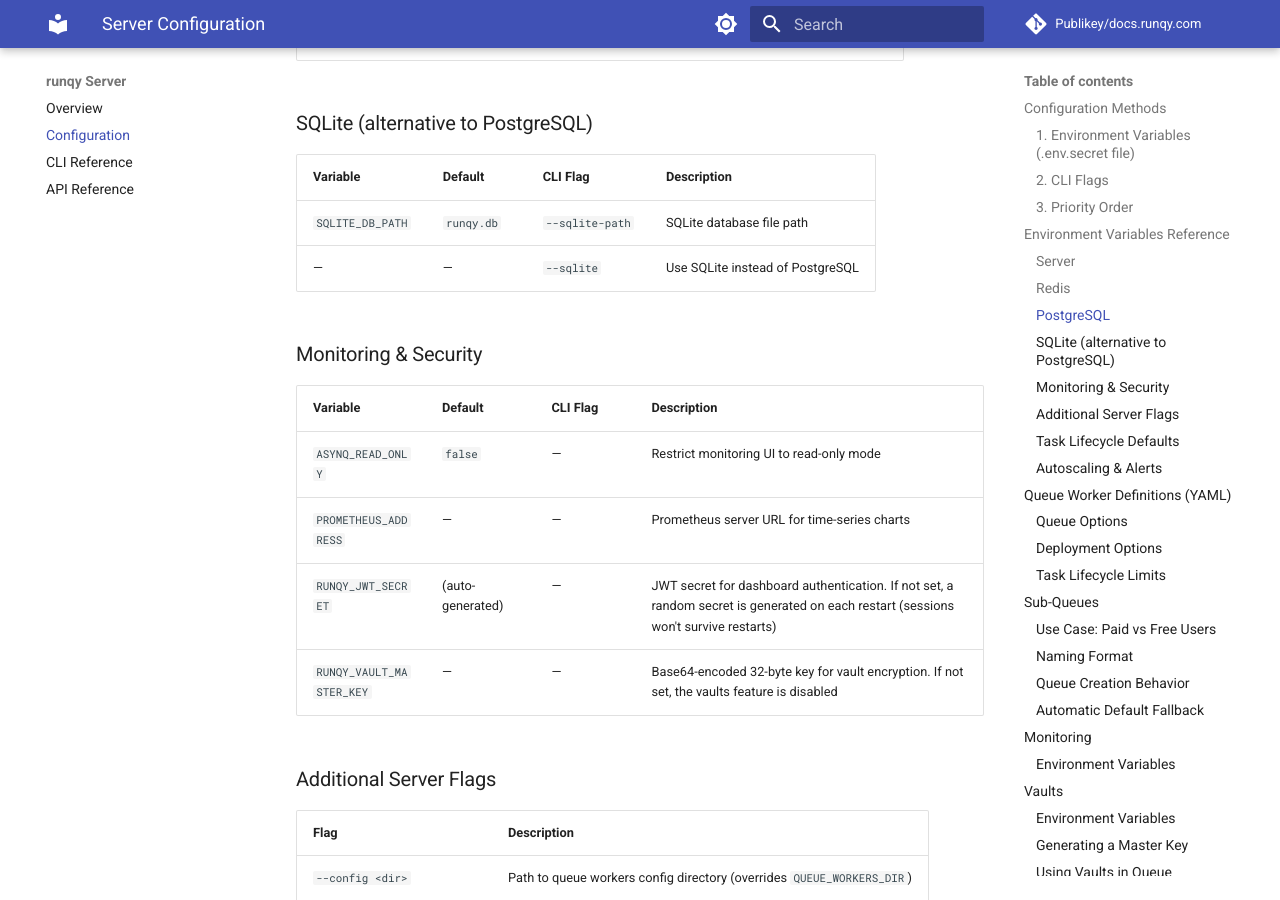
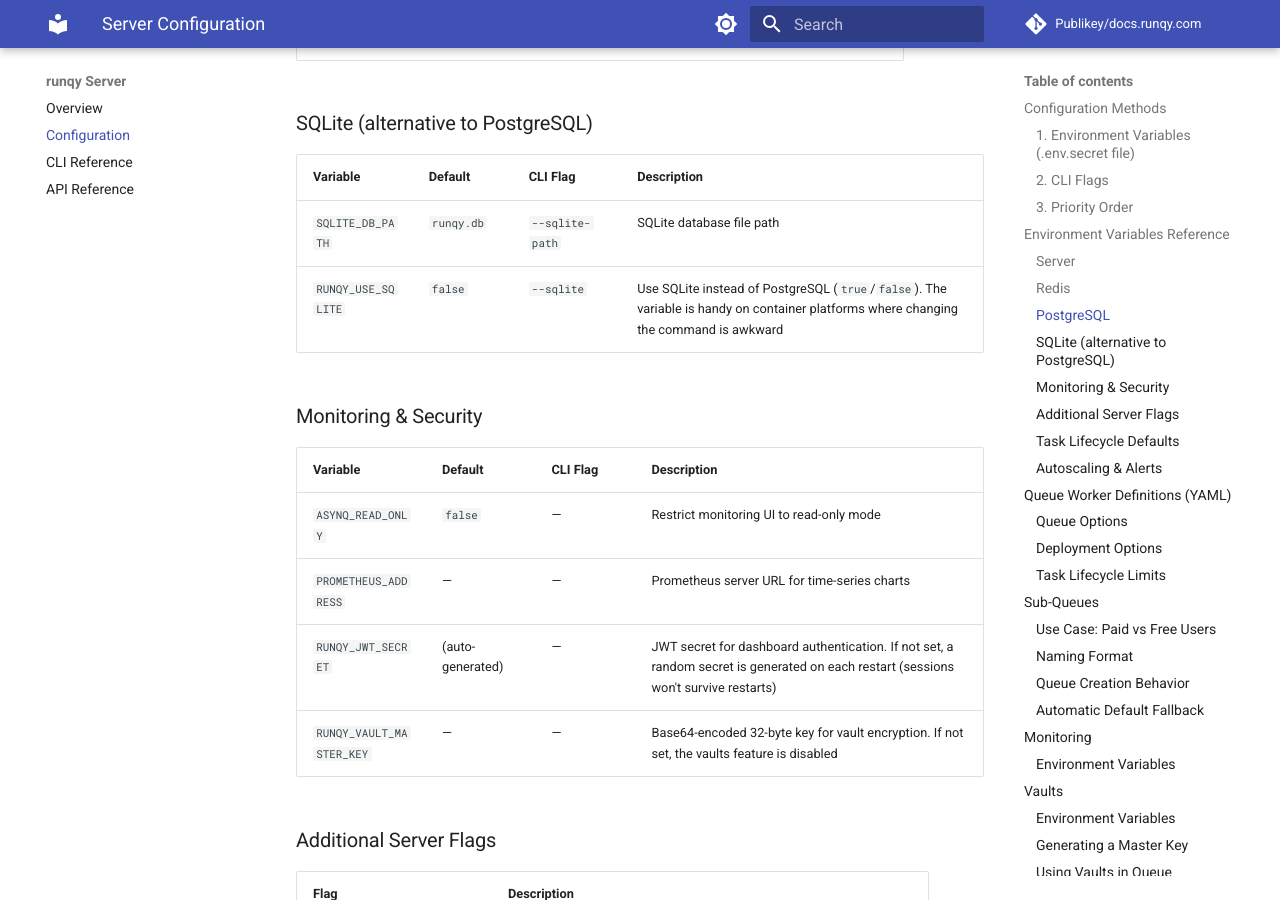
Before and after one commit to Publikey/docs.runqy.com, an MkDocs documentation site: the page built from docs/server/configuration.md, in a window 1280 px wide and 900 px high, scrolled down 2237 px. Built offline with MkDocs 1.6.1 and Material for MkDocs 9.7.7, drawn with Linux system fonts in a browser that asks for light colours; comment, search, counter and statistics services are not loaded.

Commit message:
Docs: RUNQY_USE_SQLITE
Co-Authored-By: Claude Opus 5.5 <noreply@anthropic.com>

```diff
--- a/docs/server/configuration.md
+++ b/docs/server/configuration.md
@@ -78,7 +78,7 @@ CLI flags > Environment variables > Defaults
 | Variable | Default | CLI Flag | Description |
 |----------|---------|----------|-------------|
 | `SQLITE_DB_PATH` | `runqy.db` | `--sqlite-path` | SQLite database file path |
-| — | — | `--sqlite` | Use SQLite instead of PostgreSQL |
+| `RUNQY_USE_SQLITE` | `false` | `--sqlite` | Use SQLite instead of PostgreSQL (`true`/`false`). The variable is handy on container platforms where changing the command is awkward |
 
 ### Monitoring & Security
 
```
